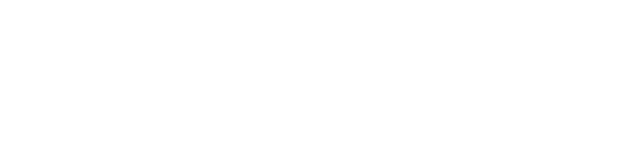
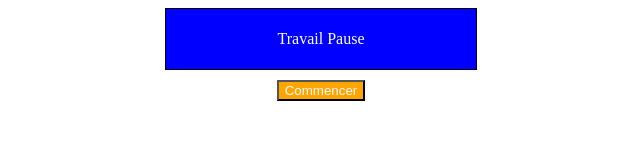
Before and after one commit to plmorisse/POMODORO, a plain HTML site: page index.html in a window 1280 px wide. Shown: the whole page, without its empty margins (319-959 px from the left). Drawn offline with Linux system fonts and the light colour scheme.

Commit message:
simple display

```diff
--- a/css/style.css
+++ b/css/style.css
@@ -0,0 +1,22 @@
+button{
+    background-color: orange;
+    color: aliceblue;
+}
+
+div{
+  display: flex;
+  align-items:center;
+  justify-content: center;
+  padding : 10px;
+}
+
+.type{
+	background-color: blue;
+	color: white;
+	border: solid black 1px;
+	padding: 5px;
+	margin-left: auto;
+	margin-right: auto;
+	width: 300px;
+	text-align: center;
+}
--- a/index.html
+++ b/index.html
@@ -1,12 +1,19 @@
 <!DOCTYPE html>
-<html lang="en">
+<html lang="fr">
 <head>
     <meta charset="UTF-8">
     <meta http-equiv="X-UA-Compatible" content="IE=edge">
     <meta name="viewport" content="width=device-width, initial-scale=1.0">
-    <title>Document</title>
+    <link href="css/style.css" rel="stylesheet">
+    <title>POMODERO</title>
 </head>
 <body>
-
+    <div class="type">
+        <p>Travail Pause</p>
+    </div>
+    <div class="boutton">
+        <button id="start">Commencer</button>
+    </div>
+    <script src="js/script.js"></script>
 </body>
 </html>
```
